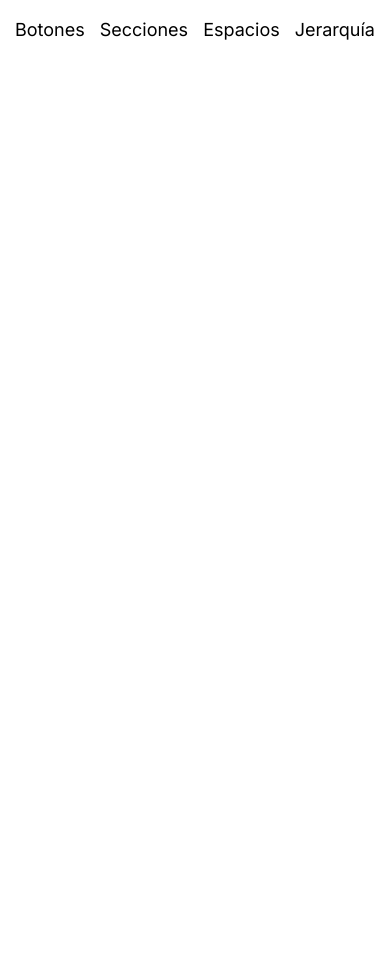
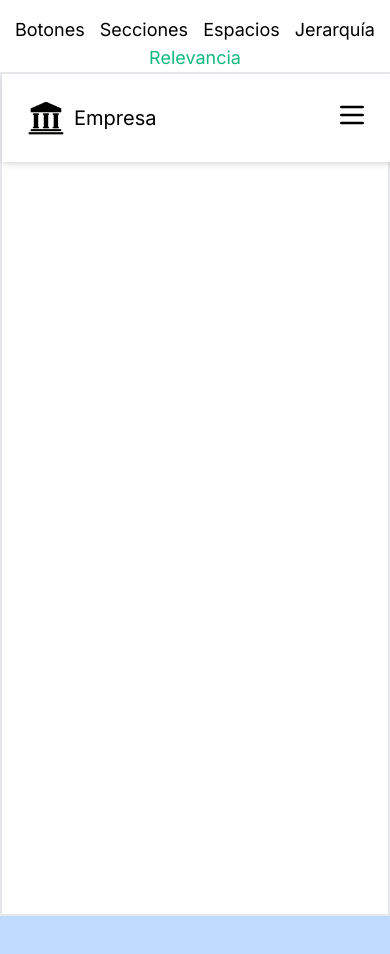
Before and after one commit to ponytojas/TFG-Samples, a Vue app: page /relevance in a window 390 px wide. Shown: the top 954 px of the page. Before the commit the page ends 844 px from the top, so only its background shows below. Built offline with nearby package versions, Linux system fonts and the light colour scheme.

Commit message:
🚧  Starting with relevance view

```diff
--- a/src/App.vue
+++ b/src/App.vue
@@ -4,6 +4,7 @@
     <router-link class="text-lg" to="/sections">Secciones</router-link>
     <router-link class="text-lg" to="/spaces">Espacios</router-link>
     <router-link class="text-lg" to="/hierarchy">Jerarquía</router-link>
+    <router-link class="text-lg" to="/relevance">Relevancia</router-link>
   </div>
   <router-view />
 </template>
--- /dev/null
+++ b/src/components/navbar.vue
@@ -0,0 +1,97 @@
+<template>
+  <nav
+    class="fixed md:relative bg-white md:bg-transparent shadow-md md:shadow-none z-50 w-full p-6"
+  >
+    <div class="flex items-center justify-between">
+      <div class="flex flex-row">
+        <img class="w-10" src="../assets/images/bank-logo.png" />
+        <span class="ml-2 text-xl my-auto">Empresa </span>
+      </div>
+      <div class="md:hidden">
+        <button @click="showSideMenu = !showSideMenu">
+          <svg
+            fill="none"
+            stroke-linecap="round"
+            stroke-linejoin="round"
+            stroke-width="2"
+            viewBox="0 0 24 24"
+            stroke="currentColor"
+            class="h-8 w-8 fill-current text-black"
+          >
+            <path d="M4 6h16M4 12h16M4 18h16"></path>
+          </svg>
+        </button>
+      </div>
+      <div class="hidden md:block">
+        <ul class="flex space-x-8 text-xl">
+          <li>
+            <a to="projects">Projects</a>
+          </li>
+          <li>
+            <a href="#">About me</a>
+          </li>
+          <li>
+            <a href="#">Other stuff</a>
+          </li>
+        </ul>
+      </div>
+      <transition name="slide-fade-background">
+        <div class="z-10 fixed inset-0 transition-opacity" v-if="showSideMenu">
+          <div tabindex="0" class="absolute inset-0 bg-black opacity-30"></div>
+        </div>
+      </transition>
+      <transition name="slide-fade">
+        <aside
+          v-if="showSideMenu"
+          class="p-5 open-transition transform top-0 rounded-bl-lg shadow right-0 w-auto bg-white fixed pb-20 pl-12 h-auto overflow-auto ease-in-out transition-all duration-500 z-30 translate-x-0"
+        >
+          <div class="close mb-10">
+            <button
+              class="absolute top-0 right-0 mt-7 mr-7"
+              @click="showSideMenu = !showSideMenu"
+            >
+              <svg
+                fill="none"
+                stroke-linecap="round"
+                stroke-linejoin="round"
+                stroke-width="2"
+                viewBox="0 0 24 24"
+                stroke="currentColor"
+                class="w-6 h-6"
+              >
+                <path d="M6 18L18 6M6 6l12 12"></path>
+              </svg>
+            </button>
+          </div>
+          <span class="flex w-full items-center p-4 border-b">
+            <span class="text-gray-600 text-3xl text-center">
+              Daniel Villalobos</span
+            ></span
+          >
+          <ul class="divide-y text-right">
+            <li>
+              <a herf="#" class="my-4 text-xl inline-block">Projects</a>
+            </li>
+            <li>
+              <a href="#" class="my-4 text-xl inline-block">About me</a>
+            </li>
+            <li>
+              <a href="#" class="my-4 text-xl inline-block">Other stuff</a>
+            </li>
+            <li></li>
+          </ul>
+        </aside>
+      </transition>
+    </div>
+  </nav>
+</template>
+
+<script>
+export default {
+  data() {
+    return {
+      showSideMenu: false,
+    };
+  },
+};
+</script>
--- a/src/router/index.js
+++ b/src/router/index.js
@@ -4,6 +4,7 @@ import Buttons from "../views/Buttons.vue";
 import Sections from "../views/Sections.vue"
 import Spaces from "../views/Spaces.vue"
 import Hierarchy from "../views/Hierarchy.vue"
+import Relevance from "../views/Relevance.vue"
 
 const routes = [
   {
@@ -31,6 +32,11 @@ const routes = [
     name: "Hierarchy",
     component: Hierarchy,
   },
+  {
+    path: "/relevance",
+    name: "Relevance",
+    component: Relevance,
+  },
 ];
 
 const router = createRouter({
--- /dev/null
+++ b/src/views/Relevance.vue
@@ -0,0 +1,18 @@
+<template>
+  <div class="flex flex-col">
+      <div class="flex flex-row h-screen w-screen border-2">
+          <Navbar />
+      </div>
+      <div class="flex flex-row h-screen w-screen bg-blue-200"></div>
+  </div>
+</template>
+
+<script>
+import Navbar from "../components/navbar.vue"
+
+export default {
+    components:{
+        Navbar
+    }
+}
+</script>
```
Also changed, not shown: src/assets/images/bank-logo.png (added).
